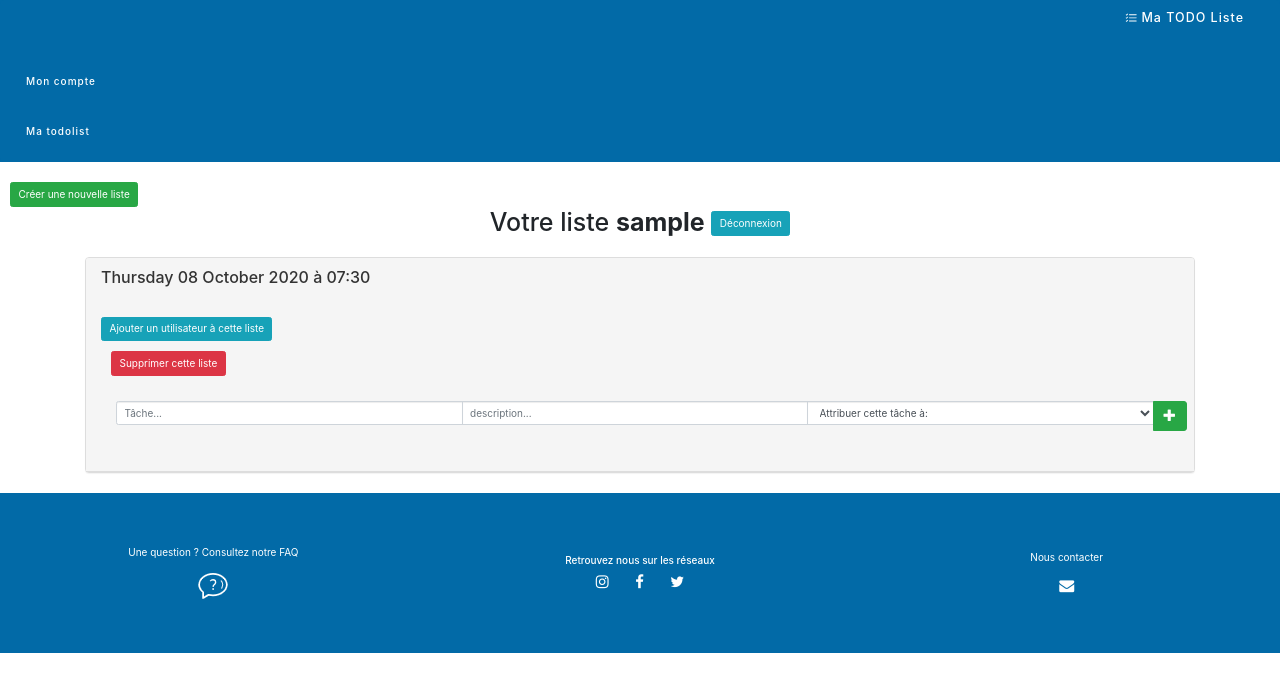
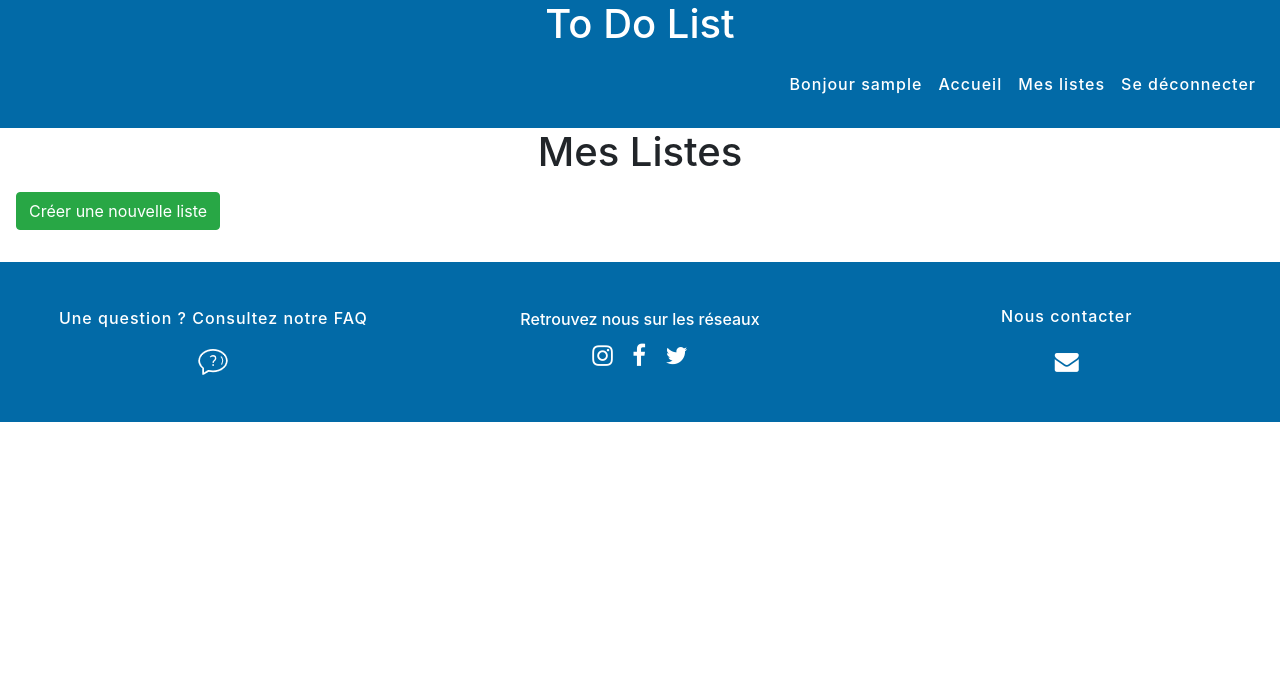
Before and after one commit to louise-decombe/ToDoList, a PHP site: page /todolist.php in a window 1280 px wide. Shown: the top 692 px of the page. Run offline with PHP 8.4, Linux system fonts and the light colour scheme; the visitor is signed in with stand-in values (Sample User, id 1); data that the repository does not hold is empty; some libraries are stand-ins or nearby versions; some web fonts are replaced.

Commit message:
modifs ajout nom de liste, retrait lien max bootstrap

```diff
--- a/class/list.php
+++ b/class/list.php
@@ -159,7 +159,14 @@ class  lists
             echo  $error->getMessage();
         }
     }
+    public function getIdlist($id_user){
+        $req= $this->connect->prepare("SELECT id FROM list WHERE id_utilisateur = ?");
+        $req->execute([$id_user]);
+        $ids_list =$req->fetchall();
 
+        return json_encode($ids_list);
+
+    }
 
 
     public function getListName($id_list)
@@ -168,7 +175,7 @@ class  lists
         try {
             $req_name = $this->connect->prepare("SELECT nom FROM list WHERE id = ?");
             $req_name->execute([$id_list]);
-            $list_name = $req_name->fetch();
+            $list_name = $req_name->fetchall();
 
             return json_encode($list_name);
         } catch (PDOException $error) {
--- a/class/traitement.php
+++ b/class/traitement.php
@@ -59,5 +59,18 @@ VALUES(:id_utilisateur,:nom,:statut,:create_at,:finished_at,:description,:assign
   public function supprimer($id)
   {
   }
+
+  public function taskassignto($id_task){
+
+    try{
+      $req = $this->connect->prepare("SELECT assign_to from todo WHERE id =?");
+      $req->execute([$id_task]);
+
+    }catch (PDOException $error) {
+                    echo  $error->getMessage();
+                }
+
+
+  }
 };
 ?>
--- a/includes/header.php
+++ b/includes/header.php
@@ -8,7 +8,12 @@
     </button>
     <div class="collapse navbar-collapse justify-content-end" id="navbarNav">
         <ul class="navbar-nav">
-            <li class="nav-item active">
+        <li class="nav-item">
+                <?php if (isset($_SESSION['login'])) : ?>
+                    <p class="nav-link">Bonjour <?= $_SESSION['login'] ?></p>
+                <?php endif ?>
+            </li>
+            <li class="nav-item ">
                 <a class="nav-link" href="index.php">Accueil <span class="sr-only">(current)</span></a>
             </li>
             <li class="nav-item">
--- a/js/script_todolist.js
+++ b/js/script_todolist.js
@@ -1,4 +1,3 @@
-
 //$(document).ready(function() {
 // auto refresh page after 1 second
 //     setInterval('refreshPage()', 3000);
@@ -7,11 +6,10 @@
 //function refreshPage() {
 //     location.reload(); }
 
-
-
 $(document).ready(function () {
 
   $(document).on('submit', '#todo_formulaire', function (event) {
+
     event.preventDefault();
 
     // GET LIST ID
@@ -21,6 +19,7 @@ $(document).ready(function () {
       var results = regex.exec(location.search);
       return results === null ? '' : decodeURIComponent(results[1].replace(/\+/g, ' '));
     };
+
     idlist = getUrlParameter('idlist');
 
 
@@ -55,66 +54,11 @@ $(document).ready(function () {
         error: function (data) {
           console.log(data)
         }
-      });
+      })
+    }
+
+  })
 
 
 
-  $(document).on('click', '.list-group-item', function(){
-   var id = $(this).data('id');
-   $.ajax({
-     url: "traitement/todolist_process.php?maj",
-    method:"POST",
-    data:{id:id},
-    success:function(data)
-    {
-     $('#list-group-item-'+id).css('text-decoration', 'line-through').fadeOut('slow');
-     $(.done).load(location.href+ .done>*,);
-
-    }
 })
-  });
-
-          };
-
-$(.done).load(location.href+ .done>*,)
-
-
-  $(document).on('click', '.badge', function () {
-    var id = $(this).data('id');
-    $.ajax({
-      url: "traitement/todolist_process.php?supprimer",
-      method: "GET",
-      data: {
-        id: id
-      },
-      success: function(data) {
-        $('#list-group-item-' + id).fadeOut('slow');
-      }
-    })
-  });
-
-<<<<<<< HEAD
-      });
-=======
-
-
-});
->>>>>>> remotes/origin/Louise
-
-
-$(function () {
-  $('#description').on('click', function (e) {
-    e.preventDefault();
-    if ($(this).hasClass('active')) {
-      $(this).removeClass('active');
-      $(this).next()
-        .stop()
-        .slideUp(300);
-    } else {
-      $(this).addClass('active');
-      $(this).next()
-        .stop()
-        .slideDown(500);
-    }
-  });
-});
--- a/style.css
+++ b/style.css
@@ -14,7 +14,7 @@ header{
   color: white!important;
   margin-left: auto!important;
 }
-.navbar a{
+.navbar a, p{
   color: white!important;
   letter-spacing: 1px;
   font-weight: 500;
@@ -141,6 +141,9 @@ footer{
   font-size: 1.5em;
   color: white;
 }
+/** TO DO LIST */
+
+
 
 /** TO DO LIST FORM **/
 
@@ -175,6 +178,8 @@ footer{
 .lists a{
   color: white;
   font-size: 2em;
+  text-transform: uppercase;
+  letter-spacing: 2.2px;
 }
 
 .big_container_list{
@@ -183,3 +188,7 @@ footer{
   justify-content: center;
   align-items: center;
 }
+
+#second_sect_todo{
+  display: none;
+}
--- a/todolist.php
+++ b/todolist.php
@@ -1,10 +1,12 @@
 <?php
 
 include('class/config.php');
-if(!isset($_SESSION['login'])){
+if (!isset($_SESSION['login'])) {
   header("Location:index.php");
 }
-
+if(!isset($_GET['idlist'])){
+  $a = 1;
+}
 
 ?>
 <!DOCTYPE html>
@@ -12,38 +14,21 @@ if(!isset($_SESSION['login'])){
 
 <head>
   <title>Ma belle Todo Liste</title>
-  <script src="https://ajax.googleapis.com/ajax/libs/jquery/3.1.0/jquery.min.js"></script>
-  <link rel="stylesheet" href="https://maxcdn.bootstrapcdn.com/bootstrap/3.3.6/css/bootstrap.min.css" />
-  <link rel="stylesheet" href="https://stackpath.bootstrapcdn.com/bootstrap/4.5.2/css/bootstrap.min.css" integrity="sha384-JcKb8q3iqJ61gNV9KGb8thSsNjpSL0n8PARn9HuZOnIxN0hoP+VmmDGMN5t9UJ0Z" crossorigin="anonymous">
+  <script src="https://ajax.googleapis.com/ajax/libs/jquery/3.5.1/jquery.min.js"></script>
+
   <script src="https://cdn.jsdelivr.net/npm/popper.js@1.16.1/dist/umd/popper.min.js" integrity="sha384-9/reFTGAW83EW2RDu2S0VKaIzap3H66lZH81PoYlFhbGU+6BZp6G7niu735Sk7lN" crossorigin="anonymous"></script>
   <script src="https://stackpath.bootstrapcdn.com/bootstrap/4.5.2/js/bootstrap.min.js" integrity="sha384-B4gt1jrGC7Jh4AgTPSdUtOBvfO8shuf57BaghqFfPlYxofvL8/KUEfYiJOMMV+rV" crossorigin="anonymous"></script>
+
+  <link rel="stylesheet" href="https://stackpath.bootstrapcdn.com/bootstrap/4.5.2/css/bootstrap.min.css" integrity="sha384-JcKb8q3iqJ61gNV9KGb8thSsNjpSL0n8PARn9HuZOnIxN0hoP+VmmDGMN5t9UJ0Z" crossorigin="anonymous">
+  <link rel="stylesheet" href="css/font-awesome.css">
+  <link rel="stylesheet" href="src/fontello/css/fontello.css">
+  <link rel="stylesheet" href="style.css">
   <script src="js/script.js"></script>
-  <link rel="stylesheet" href="src/fontello/css/fontello.css">
-  <link rel="stylesheet" href="css/font-awesome.css">
-  <link rel="stylesheet" href="style.css">
 </head>
 
 <body>
   <header>
-    <nav class="navbar navbar-light bg-light">
-      <a class="navbar-brand" href="#">
-        <svg width="1em" height="1em" viewBox="0 0 16 16" class="bi bi-list-check" fill="currentColor" xmlns="http://www.w3.org/2000/svg">
-          <path fill-rule="evenodd" d="M5 11.5a.5.5 0 0 1 .5-.5h9a.5.5 0 0 1 0 1h-9a.5.5 0 0 1-.5-.5zm0-4a.5.5 0 0 1 .5-.5h9a.5.5 0 0 1 0 1h-9a.5.5 0 0 1-.5-.5zm0-4a.5.5 0 0 1 .5-.5h9a.5.5 0 0 1 0 1h-9a.5.5 0 0 1-.5-.5zM3.854 2.146a.5.5 0 0 1 0 .708l-1.5 1.5a.5.5 0 0 1-.708 0l-.5-.5a.5.5 0 1 1 .708-.708L2 3.293l1.146-1.147a.5.5 0 0 1 .708 0zm0 4a.5.5 0 0 1 0 .708l-1.5 1.5a.5.5 0 0 1-.708 0l-.5-.5a.5.5 0 1 1 .708-.708L2 7.293l1.146-1.147a.5.5 0 0 1 .708 0zm0 4a.5.5 0 0 1 0 .708l-1.5 1.5a.5.5 0 0 1-.708 0l-.5-.5a.5.5 0 0 1 .708-.708l.146.147 1.146-1.147a.5.5 0 0 1 .708 0z" />
-        </svg> Ma TODO Liste
-      </a>
-      <div class="collapse navbar-collapse" id="navbarNav">
-        <ul class="navbar-nav">
-
-          <li class="nav-item">
-            <a class="nav-link" href="#">Mon compte</a>
-          </li>
-          <li class="nav-item">
-            <a class="nav-link" href="#">Ma todolist</a>
-          </li>
-
-        </ul>
-      </div>
-    </nav>
+    <?php include 'includes/header.php' ?>
   </header>
 
   <?php //if(isset($_SESSION['id_utilisateur'])) {
@@ -55,9 +40,10 @@ if(!isset($_SESSION['login'])){
 
   ?>
 
+  <main class="main_todo">
+    <h1 class="text-center" id="title">Mes Listes</h1>
+    <section id="first_sect_todo">
 
-  <main>
-    <section id="first_sect_todo">
       <div id="error" class="m-3"></div>
       <div id="success" class="m-3"></div>
       <button type="submit" id="new_list" class="btn btn-success ml-3">Créer une nouvelle liste</button>
@@ -84,35 +70,26 @@ if(!isset($_SESSION['login'])){
       </div>
 
       <article class="big_container_list">
-        <div class="list_container"></div>
+        <div class="list_container p-3"></div>
       </article>
     </section>
 
     <section id="second_sect_todo">
-      <div class="header">
-        <div id="date"></div>
-      </div>
+
       <div class="container">
-        <h1 class="text-center">Votre liste <strong><?php echo $_SESSION['login']; ?></strong> <button type="button" class="btn btn-info">Déconnexion</button></h1>
+        <h1 class="text-center" id="title_list_name"></h1>
         <br />
         <div class="panel panel-default">
           <div class="panel-heading">
-            <div class="row">
-              <div class="col-md-9">
-                <h3 class="panel-title">
+            <div>
+              <div>
+                <h3 class="panel-title p-3">
                   <?php
                   setlocale(LC_TIME, 'fra_fra');
                   echo strftime('%A %d %B %Y à %H:%M');
                   ?>
                 </h3>
-                <img src="" alt="">
-                <div class="clear">
-                  <i class="fa fa-refresh"></i>
-                </div>
-              </div>
-              <div class="col-md-3">
 
-              </div>
               </div>
               <div class="formadduser">
                 <button type="submit" class=" btn btn-info" id="add_user_btn">Ajouter un utilisateur à cette liste</button>
@@ -154,7 +131,7 @@ if(!isset($_SESSION['login'])){
                     </select>
 
                     <div class="input-group-btn">
-                    <button type="submit" name="submit" id="submit" class="btn btn-success btn-lg"><span class="glyphicon glyphicon-plus"></span></button>
+                      <button type="submit" name="submit" id="submit" class="btn btn-success btn-lg ml-3"><span class="glyphicon glyphicon-plus m-3">Ajouter</span></button>
                     </div>
                   </div>
                 </form>
@@ -164,7 +141,7 @@ if(!isset($_SESSION['login'])){
                     <?php if (isset($_GET['idlist'])) : ?>
                       <?php
                       $idlist = $_GET['idlist'];
-                    $result = $db->query("SELECT * FROM todo WHERE statut='non' AND id_list='$idlist'");
+                      $result = $db->query("SELECT * FROM todo WHERE statut='non' AND idlist='$idlist'");
 
                       foreach ($result as $row) {
 
@@ -173,12 +150,13 @@ if(!isset($_SESSION['login'])){
                           $style = '';
                           if ($row->statut == 'non') {
 
-                          echo '<a href="#" style="' . $style . '" class="list-group-item" id="list-group-item-' . $row->id . '" data-id="' . $row->id . '"><b>' . $row->nom . '</b><span class="badge" data-id="' . $row->id . '">X</span>' . '<section>' . $row->description . '</section>';
+                            echo '<a href="#" style="' . $style . '" class="list-group-item" id="list-group-item-' . $row->id . '" data-id="' . $row->id . '"><b>' . $row->nom . "  " . '</b>' . '<span class="badge" data-id="' . $row->id . '">X</span>' . '<span class=badge badge-secondary> Assigné à  ' . $row->assign_to . '</span>' . '</a>' . '<section>' . $row->description . '</section>';
                           }
                         }
                       }
 
                       ?>
+
                   </div>
                   <div class="done">
 
@@ -195,13 +173,11 @@ if(!isset($_SESSION['login'])){
                     ?></div>
                 <?php endif ?>
 
-              <?php //} else {
-              //   echo "<center>vous n'avez pas accès à cette page, connectez-vous pour commencer<br/>
-              // <a href='index.php'> connexion/inscription </a></center> ";
-              //}
-              ?>
+                <div class="d-flex justify-content-end"><p id="goback" class=" btn btn-info m-3">Retour aux listes</p></div>
                 </div>
+
     </section>
+
   </main>
 
 
--- /dev/null
+++ b/traitement/get_ids_lists.php
@@ -0,0 +1,9 @@
+<?php
+
+require '../class/config.php';
+
+$ids = $newlist->getIdlist($_SESSION['id']);
+
+echo $ids
+
+?>
```
Also changed, not shown: js/script.js (+44 -3 lines), traitement/todolist_process.php (+0 -26 lines). Lines whose indentation alone changed are shown as unchanged.
